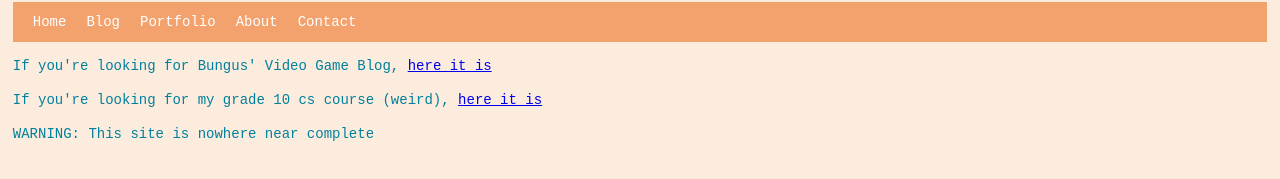
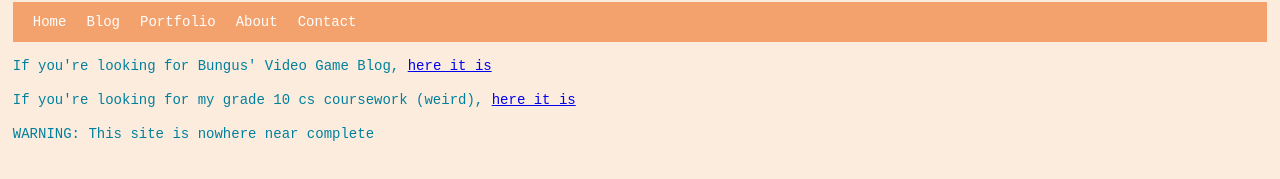
Before and after one commit to Alex-Bangu/alexbangu.dev, a plain HTML site: page index.html in a window 1280 px wide. Shown: the part 103-282 px from the top of the page. Drawn offline with Linux system fonts and the light colour scheme.

Commit message:
Add files via upload

```diff
--- a/index.html
+++ b/index.html
@@ -25,7 +25,7 @@
   					</ul>
 				</nav>
 				<p>If you're looking for Bungus' Video Game Blog, <a href="https://videogameblog.alexbangu.dev/" target="_blank">here it is</a></p>
-				<p>If you're looking for my grade 10 cs course (weird),  <a href="https://grade10.alexbangu.dev/" target="_blank">here it is</a></p> <!-- I assume that the current alexbangu.dev will be changed to grade10.alexbangu.dev -->
+				<p>If you're looking for my grade 10 cs coursework (weird),  <a href="https://grade10.alexbangu.dev/" target="_blank">here it is</a></p> <!-- I assume that the current alexbangu.dev will be changed to grade10.alexbangu.dev -->
 				<p>WARNING: This site is nowhere near complete</p>
 			</main>
 		</div>
```
